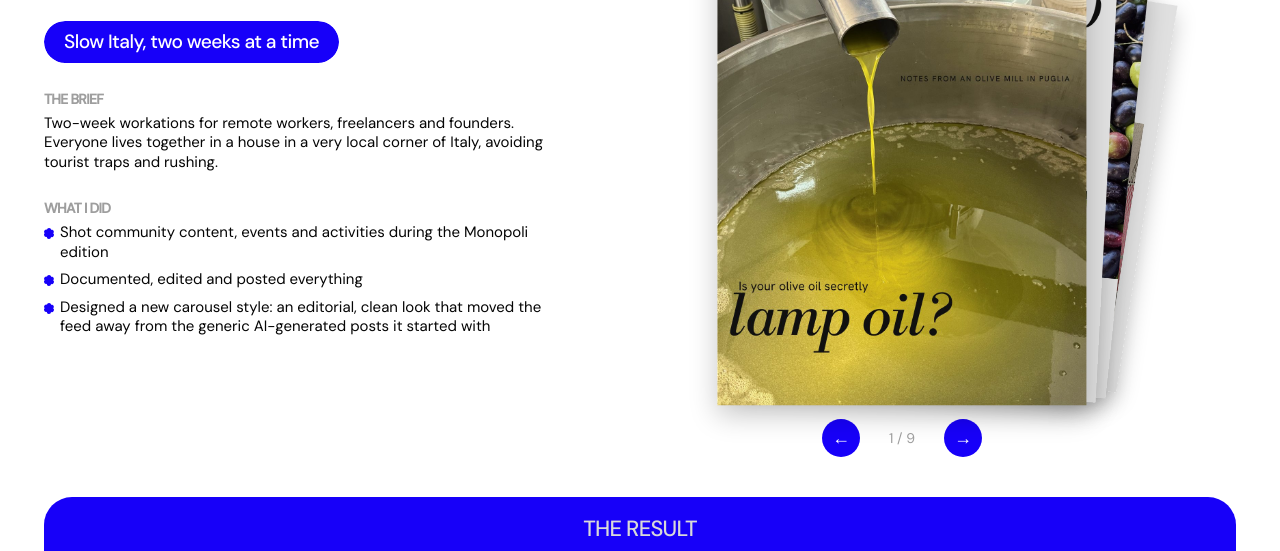
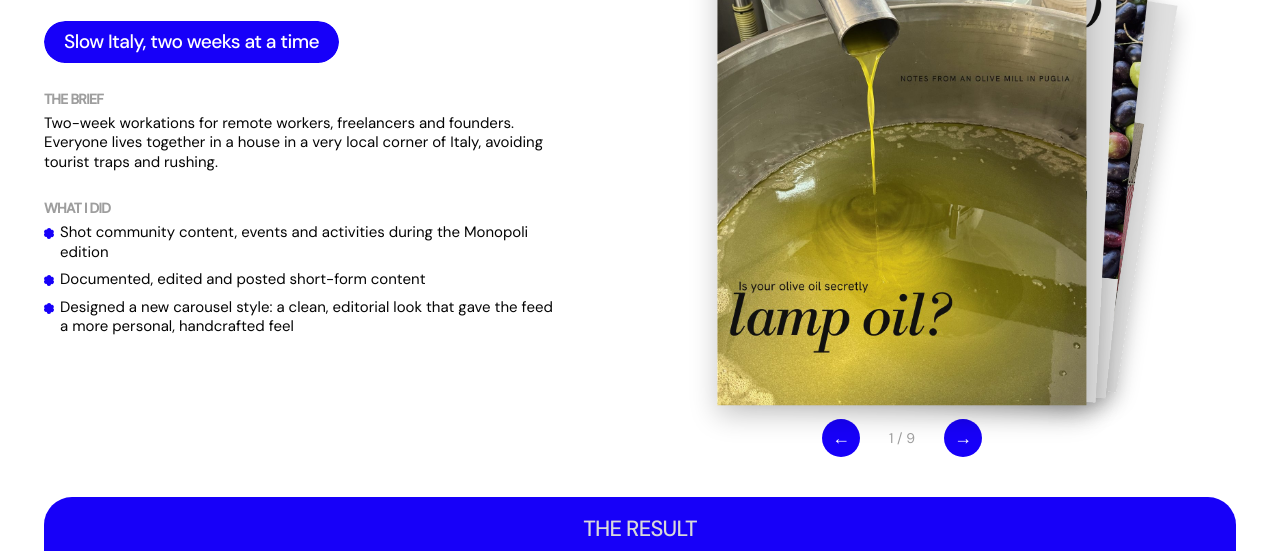
Before and after one commit to lillyang3/liliastudios-website, a plain HTML site: page slowlit.html in a window 1280 px wide. Shown: the part 237-788 px from the top of the page. Drawn offline with Linux system fonts and the light colour scheme.

Commit message:
FAQ AI answer: human check; Slowlit bullets softened
Co-Authored-By: Claude Opus 5.5 <noreply@anthropic.com>
Claude-Session: https://claude.ai/code/session_01HiYKheCZfP4ok9QdxTPNSh

```diff
--- a/slowlit.html
+++ b/slowlit.html
@@ -50,8 +50,8 @@
             <h2>What I did</h2>
             <ul>
               <li>Shot community content, events and activities during the Monopoli edition</li>
-              <li>Documented, edited and posted everything</li>
-              <li>Designed a new carousel style: an editorial, clean look that moved the feed away from the generic AI-generated posts it started with</li>
+              <li>Documented, edited and posted short-form content</li>
+              <li>Designed a new carousel style: a clean, editorial look that gave the feed a more personal, handcrafted feel</li>
             </ul>
           </section>
         </div>
```
Also changed, not shown: faq.html (+2 -2 lines).
